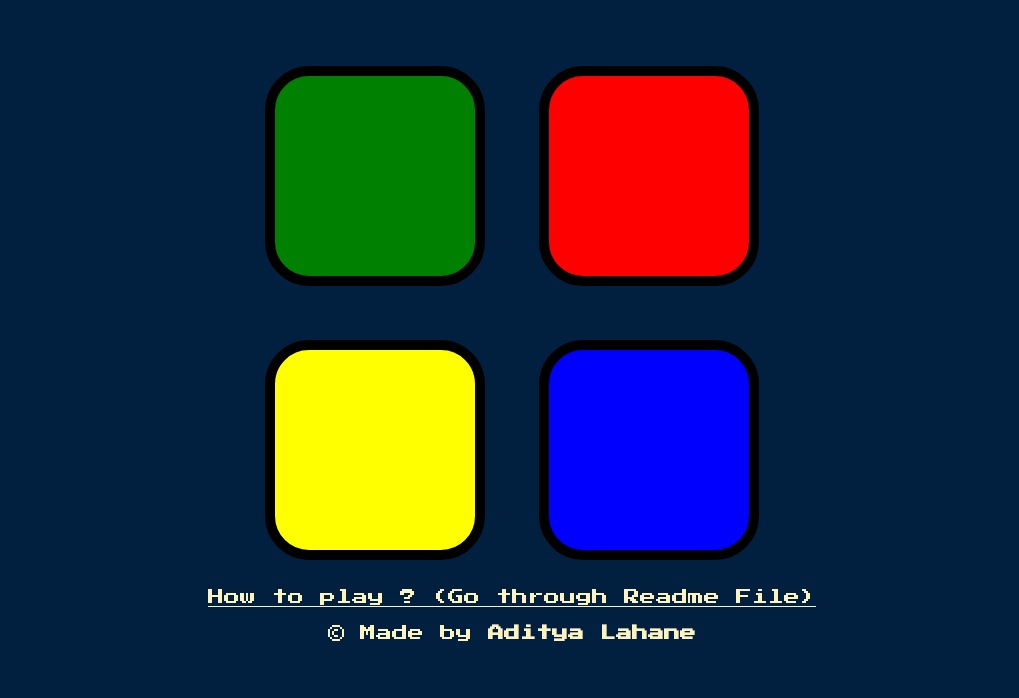
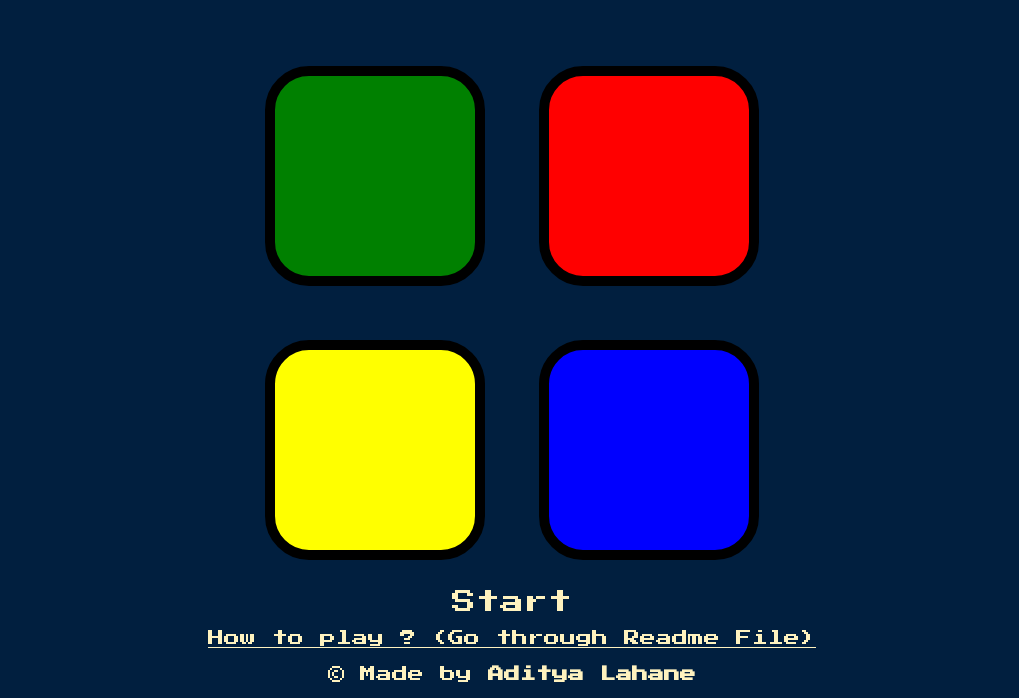
Before and after one commit to AdityaLahane-2003/Simon-Game, a plain HTML site: page index.html in a window 1280 px wide. Shown: the part 133-831 px from the top of the page, without its empty margins (128-1147 px from the left). Before the commit the page ends 800 px from the top, so only its background shows below. Drawn offline with nearby package versions, Linux system fonts and the light colour scheme.

Commit message:
Added Start

```diff
--- a/index.html
+++ b/index.html
@@ -35,6 +35,7 @@
 
   </div>
   <footer>
+   <button  class="aditya">Start</button> <br>
     <a href="https://github.com/AdityaLahane-2003/Simon-Game" class="adi"> How to play ? (Go through Readme File) </a> <br>
     <p class="adi"> © Made by <strong>Aditya Lahane</strong></p>
   </footer>
```
